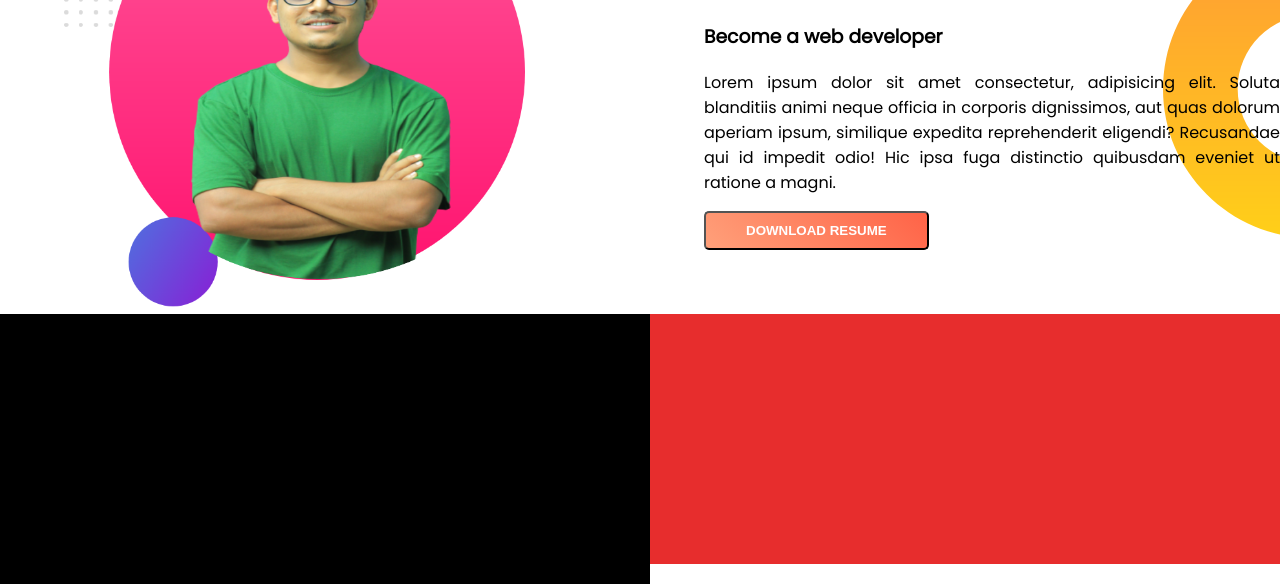
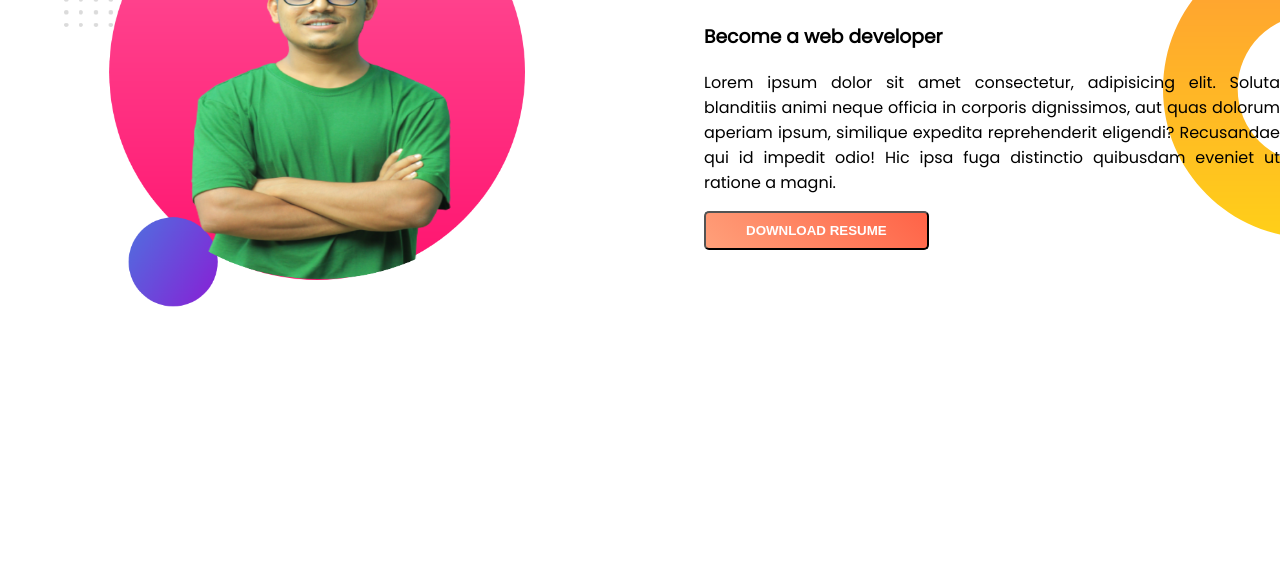
Before and after one commit to fayjulislamalimran/developer-portfolio, a plain HTML site: page index.html in a window 1280 px wide. Shown: the part 638-1222 px from the top of the page. Drawn offline with Linux system fonts and the light colour scheme.

Commit message:
developer

```diff
--- a/style.css
+++ b/style.css
@@ -53,13 +53,13 @@ button {
 
 .experiences-one {
     width: 50%;
-    background-color: black;
+
     height: 250px;
     padding: 10px 10px;
 }
 
 .experiences-two {
     width: 50%;
-    background-color: rgb(231, 45, 45);
+
     height: 250px;
 }
```
